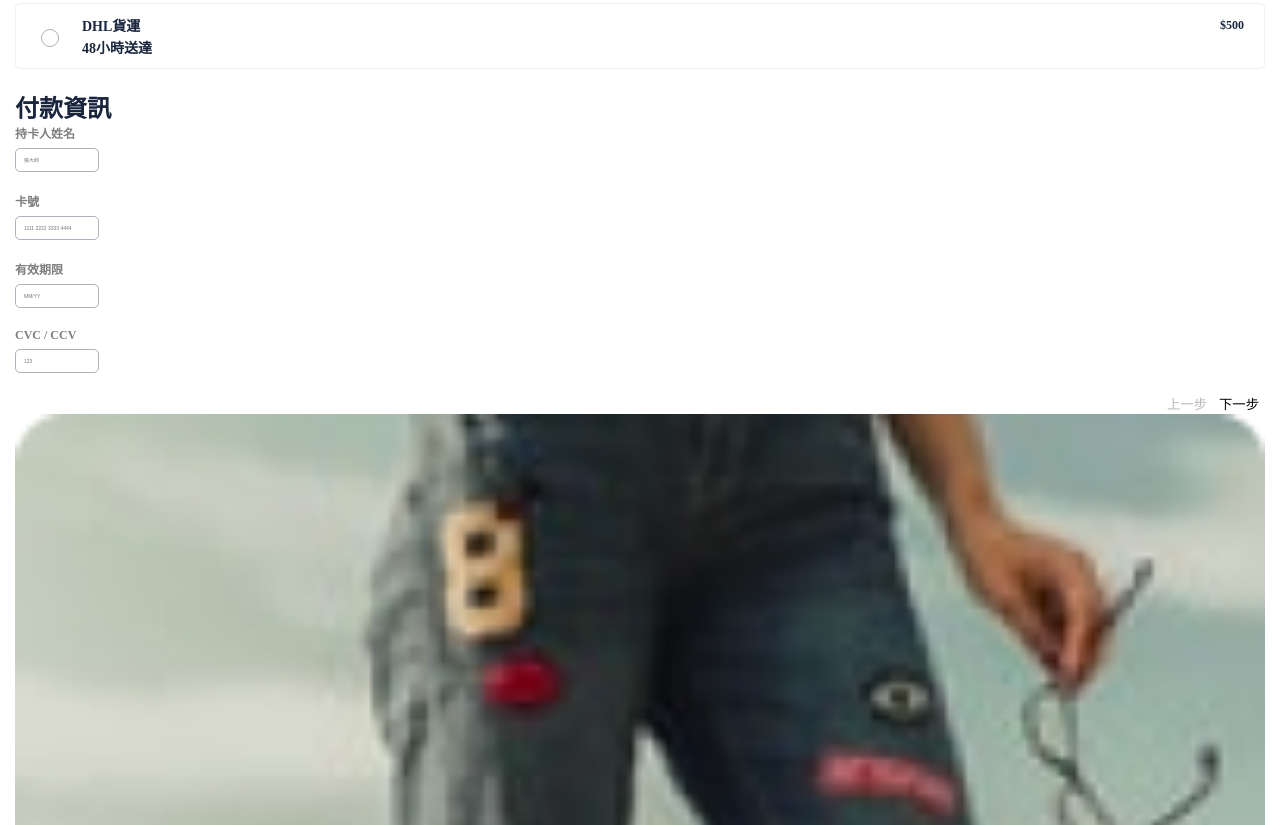
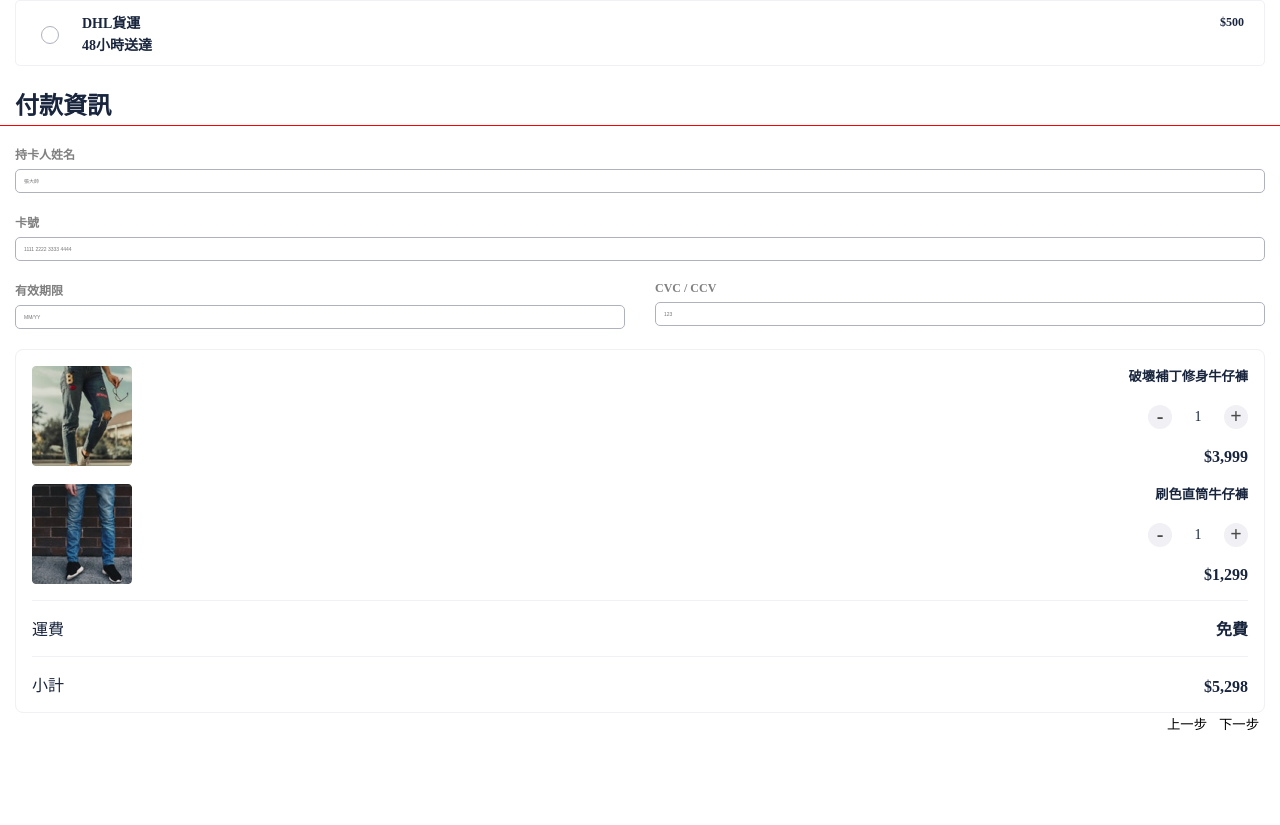
Before and after one commit to KirkCMH/Alpha-Shop, a website built with webpack: page index.html in a window 1280 px wide. Shown: the part 675-1500 px from the top of the page. After the commit the page ends 1409 px from the top, so only its background shows below. Built offline with nearby package versions, Linux system fonts and the light colour scheme.

Commit message:
complished cart part (including modify HTML and sass)

```diff
--- a/index.html
+++ b/index.html
@@ -39,7 +39,7 @@
             <div class="form-content">
               <div class="part">
                 <h1>寄送地址</h1>
-              <div class="grid-container">
+                <div class="grid-container step1-grid">
                   <div class="form-row">
                     <label>稱謂</label>
                     <div class="select-wrapper">
@@ -107,12 +107,15 @@
 
               <div class="part">
                 <h1>付款資訊</h1>
+                <div class="grid-container step3-grid">
                   <div class="form-row">
                     <label for="">持卡人姓名</label>
-                <input id="card-owner" type="text" placeholder="張大帥"></div>
+                    <input id="card-owner" type="text" placeholder="張大帥">
+                  </div>
                   <div class="form-row">
                     <label for="">卡號</label>
-                <input id="card-number" type="text" placeholder="1111 2222 3333 4444"></div>
+                    <input id="card-number" type="text" placeholder="1111 2222 3333 4444">
+                  </div>
                   <div class="form-row">
                     <label for="">有效期限</label>
                     <input id="expire-date" type="text" placeholder="MM/YY">
@@ -123,8 +126,53 @@
                   </div>
                 </div>
               </div>
+            </div>
+
+            <div id="cart-panel">
+              <div class="container cart-container">
+                <div class="cart-wrapper">
+                  <div class="cart">
+                    <div class="cart-item">
+                      <div class="product-img"><img src="/src/img/fit_jeans.png" alt="JEANS"></div>
+                      <div class="product-info">
+                        <h5>破壞補丁修身牛仔褲</h5>
+                        <div class="amount-controller">
+                          <div class="circle">-</div>
+                          <p class="amount-number">1</p>
+                          <div class="circle">+</div>
+                        </div>
+                        <p class="price">$3,999</p>
+                      </div>
+                    </div>
+
+                    <div class="cart-item">
+                      <div class="product-img"><img src="/src/img/straight_jeans.png" alt="JEANS"></div>
+                      <div class="product-info">
+                        <h5>刷色直筒牛仔褲</h5>
+                        <div class="amount-controller">
+                          <div class="circle">-</div>
+                          <p class="amount-number">1</p>
+                          <div class="circle">+</div>
+                        </div>
+                        <p class="price">$1,299</p>
+                      </div>
+                    </div>
+                  </div>
+
+                  <div class="freight">
+                    <span>運費</span>
+                    <p>免費</p>
+                  </div>
+                  <div class="total">
+                    <span>小計</span>
+                    <p>$5,298</p>
+                  </div>
+                </div>
+              </div>
+            </div>
+
             <div id="btn-control" class="control-panel d-flex justify-content-end">
-            <button disabled class="btn">上一步</button>
+              <button class="btn">上一步</button>
               <button class="btn btn-primary">下一步</button>
             </div>
           </form>
@@ -132,35 +180,6 @@
       </div>
     </section>
 
-  <section class="purchase">
-    <div id="product-panel">
-      <div class="container product-container">
-        <div class="product-card">
-          <div class="product-item">
-            <div class="product-img"><img src="/src/img/fit_jeans.png" alt="JEANS"></div>
-            <h5>破壞補丁修身牛仔褲</h5>
-            <div class="amount-controler">
-              <div class="circle"></div>
-              <p class="amount-number">1</p>
-              <div class="circle"></div>
-            </div>
-            <h5 class="price">$3,999</h5>
-          </div>
-
-          <div class="product-item">
-            <div class="product-img"><img src="/src/img/straight_jeans.png" alt="JEANS"></div>
-            <h5>刷色直筒牛仔褲</h5>
-            <div class="amount-controler">
-              <div class="circle"></div>
-              <p class="amount-number">1</p>
-              <div class="circle"></div>
-            </div>
-            <h5 class="price">$1,299</h5>
-          </div>
-        </div>
-      </div>
-    </div>
-  </section>
   </main>
 
   <footer class="footer-panel hidden">
--- a/src/scss/main.scss
+++ b/src/scss/main.scss
@@ -297,6 +297,7 @@ body {
 
 // main content
 #main-content {
+  outline: 1px solid red;
   height: 100%;
   padding: 15px;
 }
@@ -321,6 +322,7 @@ h1 {
     font-size: 16px;
     @include getStepNums(3);
     position: relative;
+
     .circle-container {
       height: 32px;
       width: 32px;
@@ -330,6 +332,7 @@ h1 {
       color: $light-gray;
       margin: 0 auto;
     }
+
     &.checked .circle-container::after {
       content: '\2714';
     }
@@ -341,6 +344,7 @@ h1 {
         color: $white;
       }
     }
+
     .connect-line {
       position: absolute;
       top: 16px;
@@ -357,17 +361,25 @@ h1 {
 .form-panel {
   .form-container {
     height: 100%;
+
     form {
       height: 100%;
       display: flex;
       flex-direction: column;
+    }
 
     .form-content {
       flex: 1;
+
       .grid-container {
         display: grid;
         grid-template-columns: repeat(4, 1fr);
-          grid-template-rows: repeat(5, 1fr);
+        grid-template-rows: repeat(auto, 1fr);
+        column-gap: 30px;
+        margin-top: 24px;
+      }
+
+      .step1-grid {
         grid-template-areas:
           "title name name name"
           "phone phone phone phone"
@@ -375,30 +387,64 @@ h1 {
           "country country country country"
           "address address address address"
         ;
-          column-gap: 30px;
-          margin-top: 24px;
+
         .form-row {
-            > input {
+          >input {
             width: 100%;
           }
+
           &:nth-child(1) {
             grid-area: title;
           }
+
           &:nth-child(2) {
             grid-area: name;
           }
+
           &:nth-child(3) {
             grid-area: phone;
           }
+
           &:nth-child(4) {
             grid-area: email;
           }
+
           &:nth-child(5) {
             grid-area: country;
           }
+
           &:nth-child(6) {
             grid-area: address;
           }
+        }
+      }
+
+      .step3-grid {
+        grid-template-areas:
+          "name name name name"
+          "num num num num"
+          "expire expire cvc cvc"
+        ;
+
+        .form-row {
+          >input {
+            width: 100%;
+          }
+
+          &:nth-child(1) {
+            grid-area: name;
+          }
+
+          &:nth-child(2) {
+            grid-area: num;
+          }
+
+          &:nth-child(3) {
+            grid-area: expire;
+          }
+
+          &:nth-child(4) {
+            grid-area: cvc;
           }
         }
       }
@@ -491,14 +537,14 @@ form {
       padding: 11px 20px;
       cursor: pointer;
 
-      > label {
+      >label {
         padding-left: 20px;
         // outline: 1px solid red;
         font-size: 14px;
         width: 100%;
       }
 
-      p.work-day{
+      p.work-day {
         margin-top: 2px;
       }
 
@@ -512,3 +558,83 @@ form {
     }
   }
 }
+
+// shopping cart
+
+.cart-container {
+  height: 100%;
+
+  .cart-wrapper {
+    width: 100%;
+    display: flex;
+    flex-direction: column;
+    padding: 16px;
+    border: 1px solid $pale-gray;
+    border-radius: 8px;
+  }
+
+  .cart {
+    display: flex;
+    flex-direction: column;
+    row-gap: 18px;
+  }
+
+  .cart-item {
+    display: flex;
+
+    img {
+      width: 100px;
+      height: 100px;
+    }
+
+    .product-info {
+      width: 100%;
+      display: flex;
+      flex-direction: column;
+      align-items: end;
+      justify-content: space-between;
+    }
+
+    .amount-controller {
+      display: flex;
+      align-items: center;
+      justify-content: space-between;
+      width: 100px;
+
+      .amount-number {
+        font-size: 14px;
+      }
+
+      .circle {
+        height: 24px;
+        width: 24px;
+        background-color: $pale-gray;
+        border-radius: 50%;
+        color: $dark-gray;
+        text-align: center;
+        line-height: 1.15;
+        font-weight: 700;
+        font-size: 20px;
+        cursor: pointer;
+      }
+    }
+
+    .price {
+      font-weight: 700;
+    }
+  }
+
+  .freight,
+  .total {
+    height: 40px;
+    display: flex;
+    justify-content: space-between;
+    align-items: flex-end;
+    border-top: 1px solid $pale-gray;
+    margin-top: 16px;
+
+    p {
+      font-weight: 700;
+    }
+  }
+}
```
Also changed, not shown: dist/main.css, 1 other file. Lines whose indentation alone changed are shown as unchanged.
